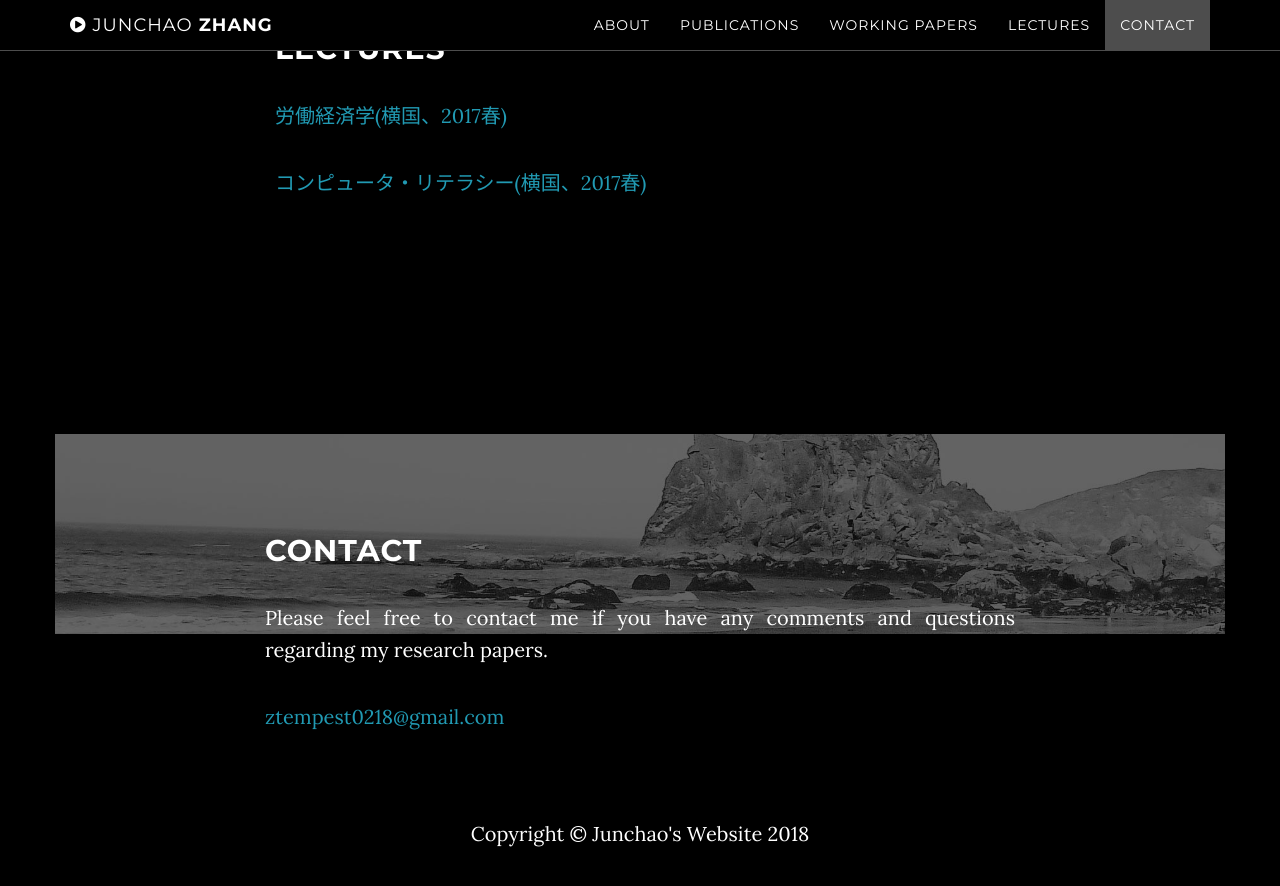
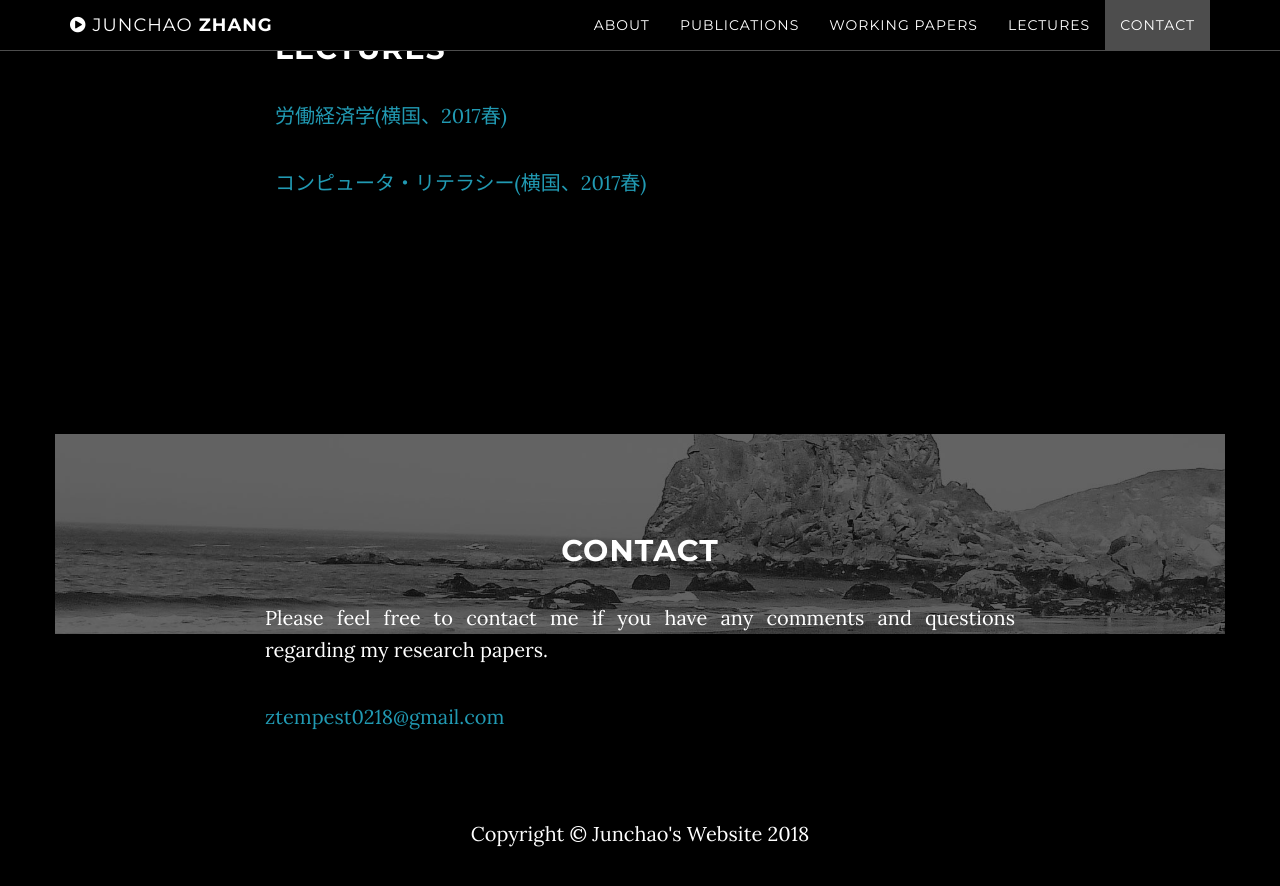
Before and after one commit to ztempest0218/ztempest0218.github.io, a Jekyll site: the page built from index.html, in a window 1280 px wide and 900 px high, scrolled down 3416 px. Shown: the top 886 px of the window. Built offline with Jekyll 4.4.1, drawn with Linux system fonts in a browser that asks for light colours.

Commit message:
Update contact.html

```diff
--- a/_includes/contact.html
+++ b/_includes/contact.html
@@ -1,11 +1,11 @@
     <!-- Contact Section -->
-    <section id="contact" class="container content-section text-justify">
+    <section id="contact" class="container content-section text-center">
         <div class="row">
             <div class="contact-section">
             <div class="col-lg-8 col-lg-offset-2">
                 <h2>Contact</h2>
-                <p>Please feel free to contact me if you have any comments and questions regarding my research papers.</p>
-                <p><a href="mailto:ztempest0218@gmail.com">ztempest0218@gmail.com</a></p>
+                <p align="justify">Please feel free to contact me if you have any comments and questions regarding my research papers.</p>
+                <p align="justify"><a href="mailto:ztempest0218@gmail.com">ztempest0218@gmail.com</a></p>
                 <ul class="list-inline banner-social-buttons">
                     {% for network in site.social %}
                     <li>
```
